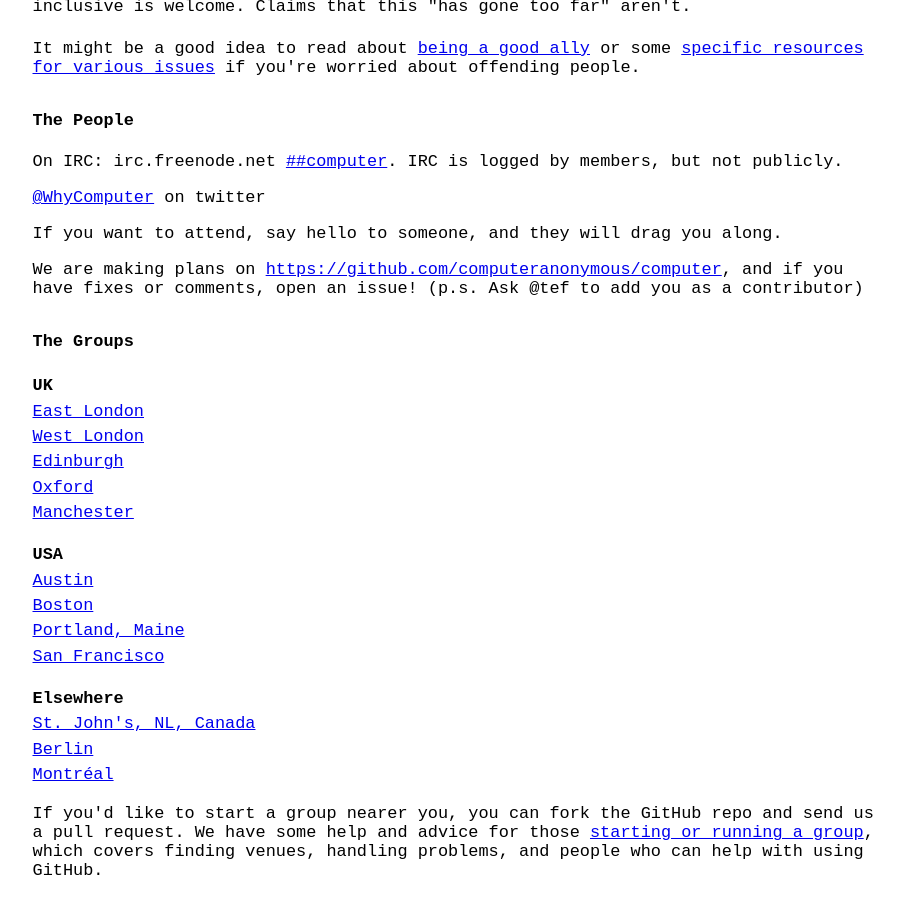
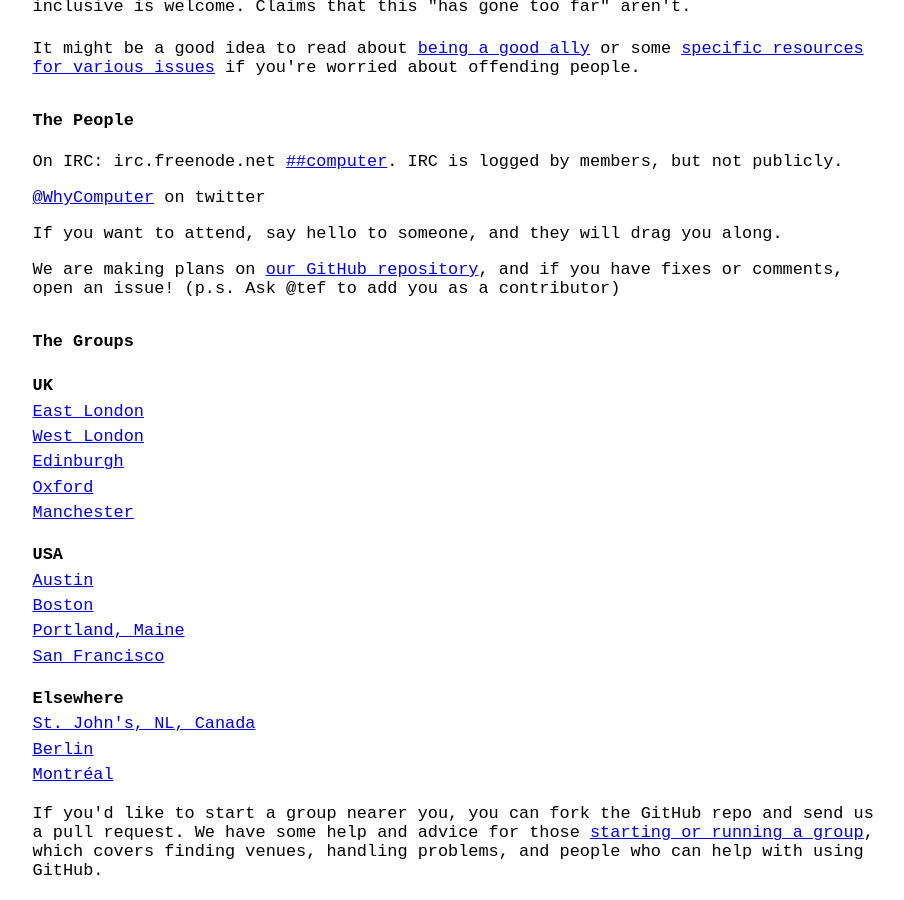
Before and after one commit to computeranonymous/computer, a Jekyll site: the page built from index.html, in a window 1280 px wide and 900 px high, scrolled down 1499 px. Shown: the whole window, without its empty margins (185-1089 px from the left). Built offline with Jekyll 4.4.1, drawn with Linux system fonts in a browser that asks for light colours.

Commit message:
Use words not urls for link text

```diff
--- a/index.html
+++ b/index.html
@@ -61,7 +61,7 @@
 
       <p>If you want to attend, say hello to someone, and they will drag you along.</p>
 
-      <p>We are making plans on <a href="https://github.com/computeranonymous/computer">https://github.com/computeranonymous/computer</a>, and if you have fixes or comments, open an issue! (p.s. Ask @tef to add you as a contributor)</p>
+      <p>We are making plans on <a href="https://github.com/computeranonymous/computer">our GitHub repository</a>, and if you have fixes or comments, open an issue! (p.s. Ask @tef to add you as a contributor)</p>
 
       <h4 id="groups">The Groups</h4>
       <ul class='groups'>
```
